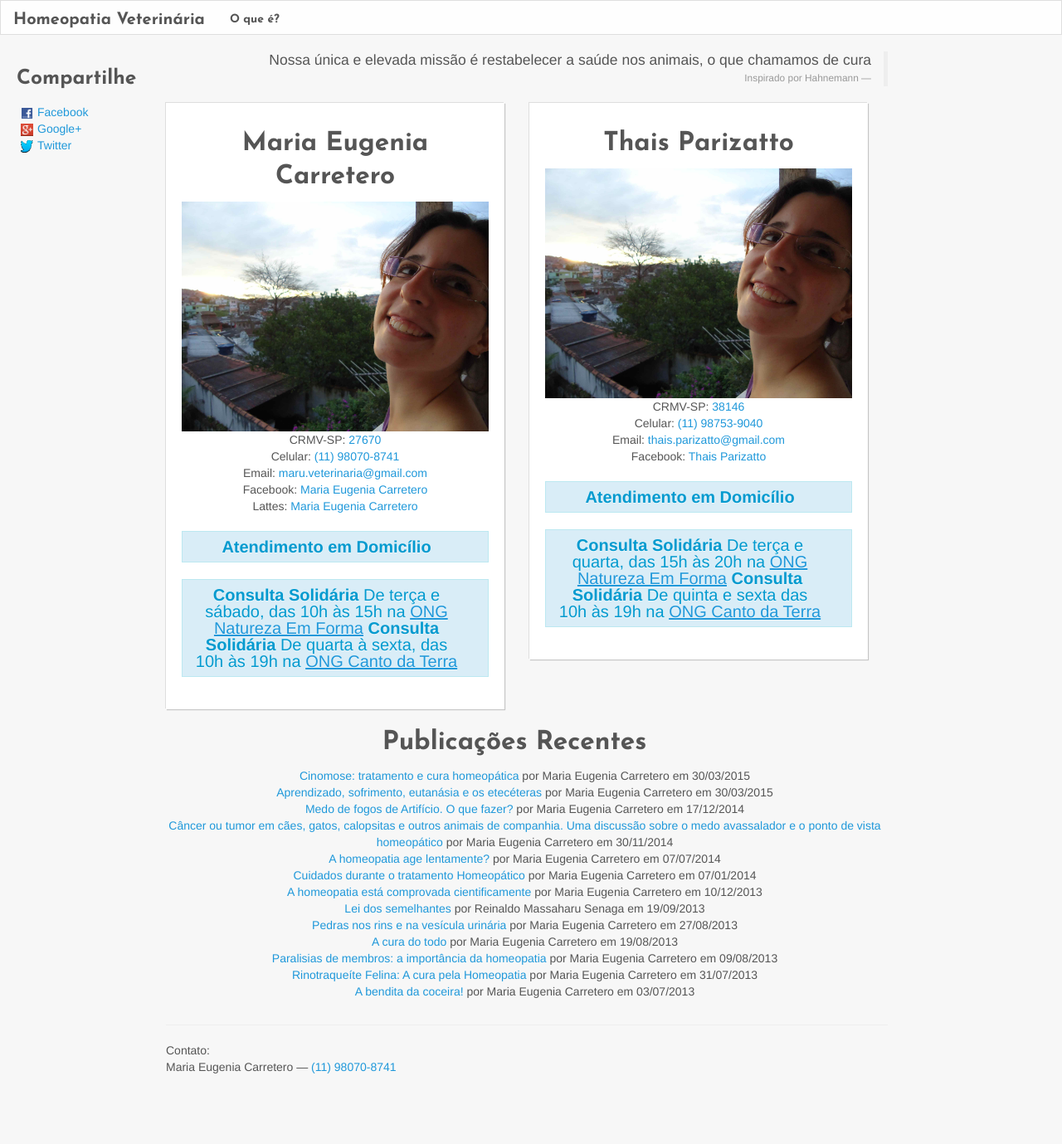
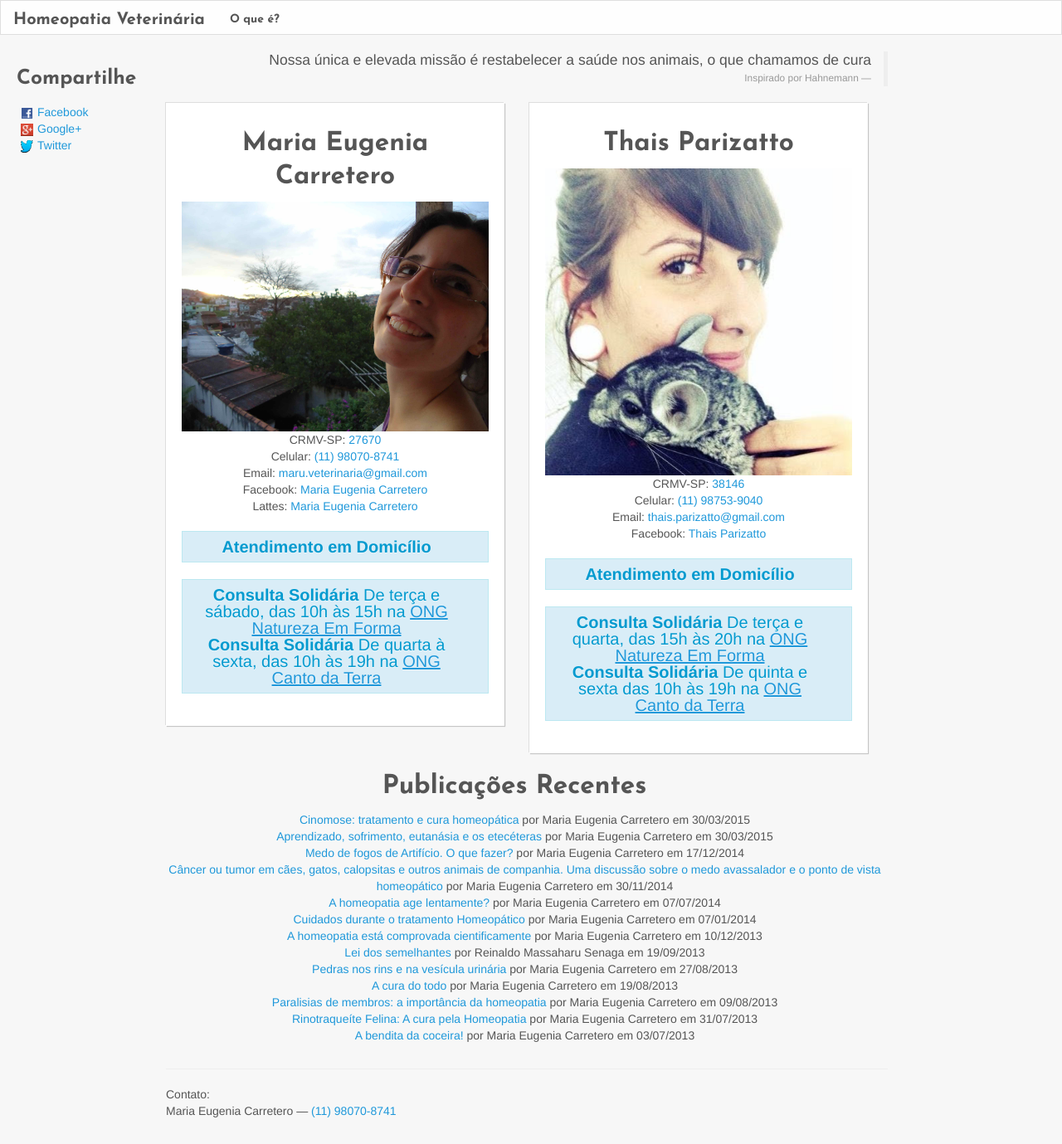
Before and after one commit to jonasabreu/site-maru, a Jekyll site: the page built from index.html, in a window 1280 px wide. Shown: the whole page at 83% size. Built offline with Jekyll 4.4.1, drawn with Linux system fonts in a browser that asks for light colours; Markdown is read by kramdown in place of the engine named in the settings; before the commit the page ends 1326 px from its top, so only the background shows below that.

Commit message:
adicionada foto thais

```diff
--- a/index.html
+++ b/index.html
@@ -27,16 +27,16 @@ layout: default
 		<div class="alert alert-info atendimento">
 			<strong>Consulta Solidária</strong>
 			De terça e sábado, das 10h às 15h na <a href="http://www.naturezaemforma.org.br/">ONG Natureza Em Forma</a>
-			</strong>
-				<strong>Consulta Solidária</strong>
+          </strong><br>
+          <strong>Consulta Solidária</strong>
 			De quarta à sexta, das 10h às 19h na <a href="http://www.cantodaterra.org.br/">ONG Canto da Terra</a>
-			</strong>
+          </strong>
 		</div>
 	</div>
 	<div class="span4 well">
 		<div itemscope itemtype="http://schema.org/Person">
 			<h2 itemprop="name"><span itemprop="givenName">Thais </span> <span itemprop="familyName">Parizatto</span></h2>
-			<img itemprop="image" src="/images/foto_maru.jpg" alt="Maria Eugenia Carretero" />
+			<img itemprop="image" src="/images/foto_thais.jpg" alt="Maria Eugenia Carretero" />
 			CRMV-SP: <a href="http://www.cfmv.gov.br/consulta/index.php?nome_regra=inicia&nome=&inscricao_uf=SP&inscricao_nro=38146&inscricao_classe=VP&uf=&especialidade=&inscricao_tipo=&situacao=&ordem=NOME&pag=1&posicao=0&flag=1">38146</a><br>
 			Celular: <a itemprop="telephone" href="tel:+5511987539040">(11) 98753-9040</a></span><br>
 			Email: <a href="mailto:thais.parizatto@gmail.com " itemprop="email">thais.parizatto@gmail.com </a><br>
@@ -49,7 +49,7 @@ layout: default
 		<div class="alert alert-info atendimento">
 			<strong>Consulta Solidária</strong>
 			De terça e quarta, das 15h às 20h na <a href="http://www.naturezaemforma.org.br/">ONG Natureza Em Forma</a>
-			</strong>
+          </strong><br>
 			<strong>Consulta Solidária</strong>
 			De quinta e sexta das 10h às 19h na <a href="http://www.cantodaterra.org.br/">ONG Canto da Terra</a>
 			</strong>
```
Also changed, not shown: images/foto_thais.jpg (added).
